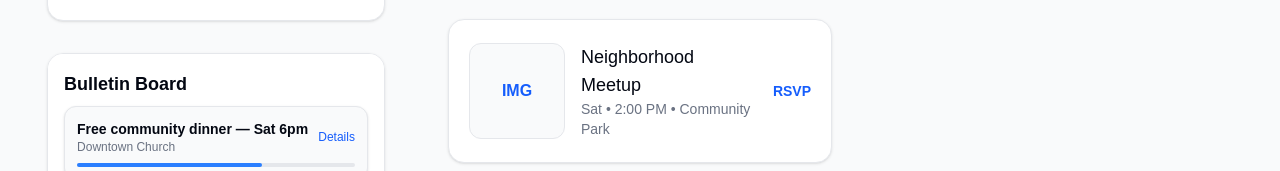
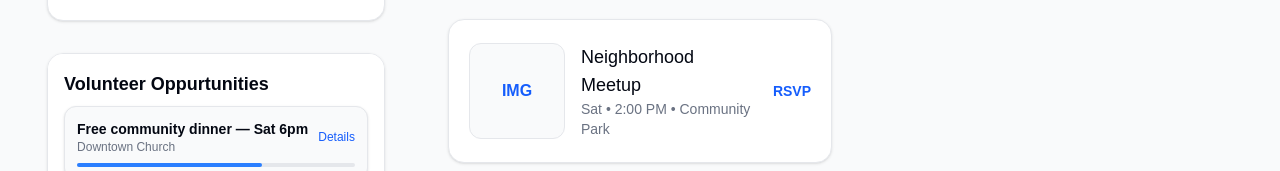
Before and after one commit to TSA-Group/tsa_group_starter, a Next.js app: page / in a window 1280 px wide. Shown: the part 443-614 px from the top of the page. Built offline with nearby package versions, Linux system fonts and the light colour scheme.

Commit message:
Update page.tsx

```diff
--- a/app/page.tsx
+++ b/app/page.tsx
@@ -102,14 +102,14 @@ export default function Home() {
             </div>
           </motion.div>
 
-          {/* BULLETIN BOARD */}
+          {/* VOLUNTEER OPPURTUNITIES */}
           <motion.div
             variants={cardPop}
             className="w-full md:w-[88%] h-[350px] bg-white rounded-2xl border border-gray-200 shadow-sm p-4 relative overflow-y-auto"
             whileHover={{ scale: 1.01 }}
           >
             <h3 className="text-lg font-semibold text-gray-950 mb-2">
-              Bulletin Board
+              Volunteer Oppurtunities
             </h3>
 
             <ul className="space-y-4">
```
